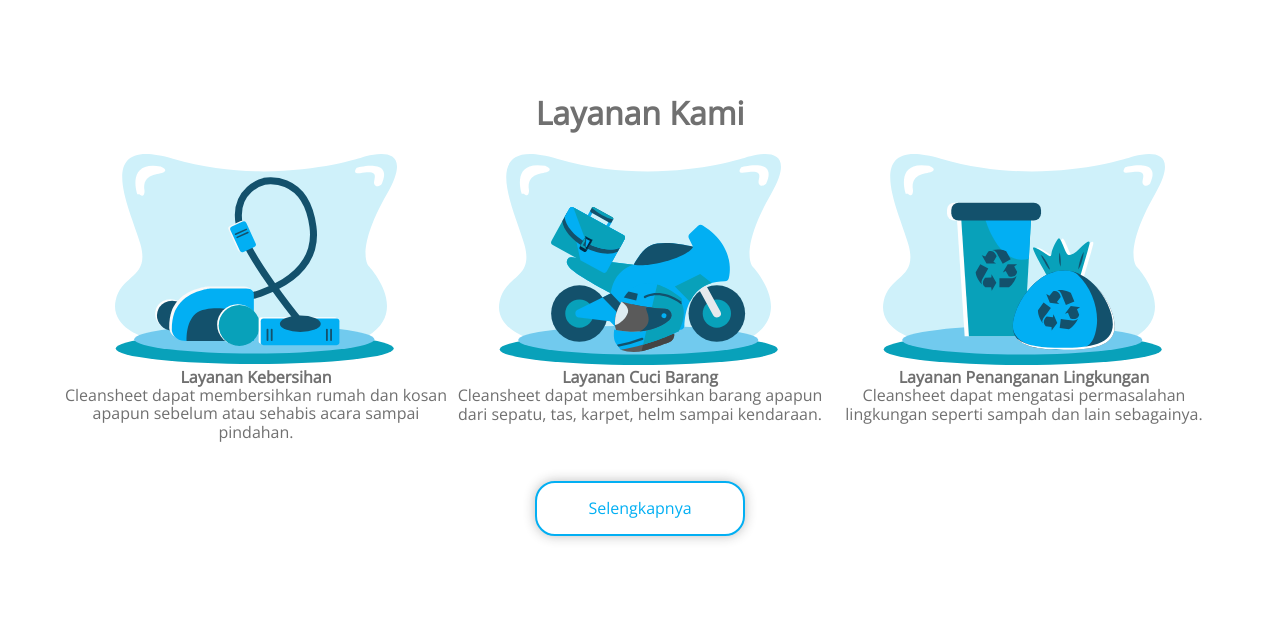
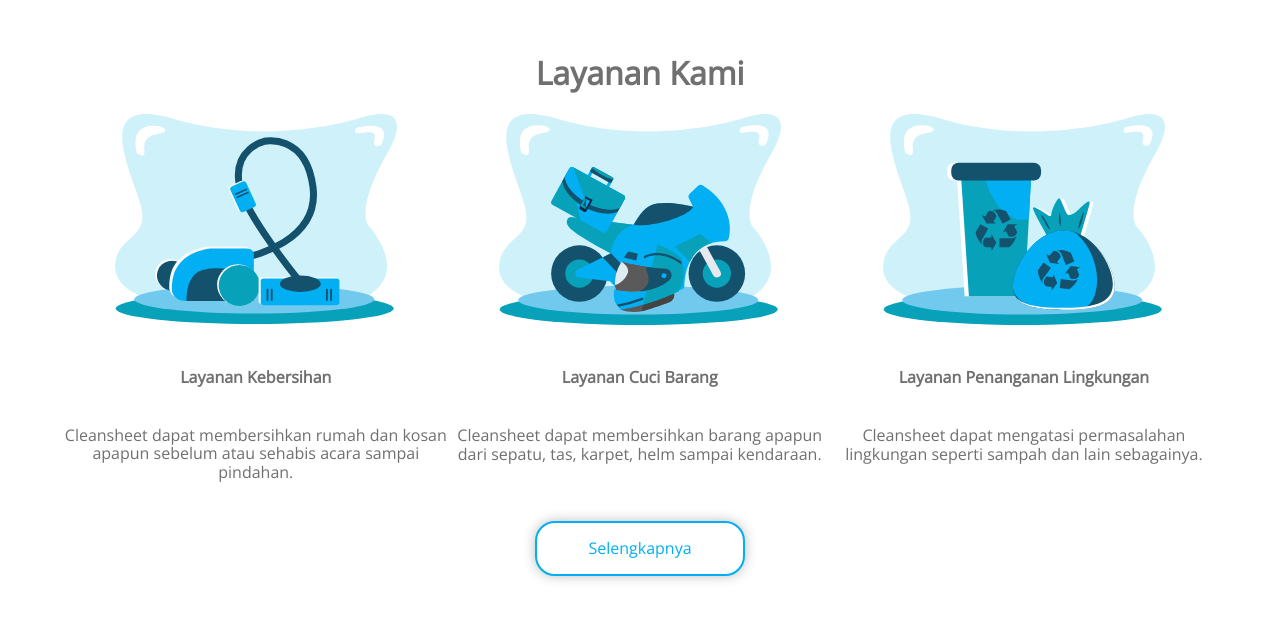
Before and after one commit to pramesywaraj/cleansheet_web, a React (Create React App) app: page / in a window 1280 px wide. Shown: the part 910-1540 px from the top of the page. Built offline with nearby package versions, Linux system fonts and the light colour scheme.

Commit message:
footer not completed

```diff
--- /dev/null
+++ b/src/components/footer/footer.js
@@ -0,0 +1,35 @@
+import React from 'react';
+
+import footerStyle from './footer.module.scss';
+
+
+export default function Footer() {
+    return (
+        <footer className={`${footerStyle.footer}`}>
+            <div className={
+                `${footerStyle.footerContent}
+                ${footerStyle.gridContainer}
+                `
+            }>
+                <div>
+                    <img src={require('../../assets/logo_cs_abu.png')} alt="Logo CleanSheet Abu"/>
+                </div>
+                <div>
+                    <h2>Kontak/Alamat</h2>
+                    <p>Taman Dramaga Permai Jalan Rasamala Blok I.11 No.7 Ciampea, Bogor</p>
+                    <p>085882021749 (Whatsapp)</p>
+                </div>
+                <div>
+                    <h2>Sosial Media</h2>
+                    <p>Instagram : @cleansheet</p>
+                    <p>Line : cleansheet</p>
+                </div>
+                <div>
+                    <h2>Jam Kerja</h2>
+                    <p>Setiap Hari</p>
+                    <p>24 jam</p>
+                </div>
+            </div>
+        </footer>
+    )
+}
--- /dev/null
+++ b/src/components/footer/footer.module.scss
@@ -0,0 +1,27 @@
+@import '../../variable.scss';
+
+.footer {
+    width: 100vw;
+    height: auto;
+
+    margin-left: calc(-50vw + 50%);
+    margin-right: calc(-50vw + 50%);
+
+    background-color: $footer_base_color;
+}
+
+.gridContainer {
+    display: grid;
+    align-content: center;
+    grid-template-columns: auto auto auto auto auto;
+}
+
+.footerContent {
+    padding: 5vh 5vw;
+    text-align: left;
+
+    img {
+        width: 10vw;
+        height: auto;
+    }
+}
--- a/src/pages/landing_page/landingPage.js
+++ b/src/pages/landing_page/landingPage.js
@@ -4,6 +4,7 @@
 import PrimaryButton from '../../components/button/primaryButton';
 import OutlinedButton from '../../components/button/outlinedButton';
 import ProductCard from '../../components/cards/productCard';
+import Footer from '../../components/footer/footer';
 
 import landingPageStyle from './landingPage.module.scss';
 
@@ -76,49 +77,35 @@
 
         >
             <div className={`
-                ${landingPageStyle.serviceSection}
                 ${landingPageStyle.textAlignCenter}
             `}>
                 <h1>Layanan Kami</h1>
                 <div className={`
-                    ${landingPageStyle.servicesContainer}
                     ${landingPageStyle.gridContainer}
                 `}>
-                    <div>
+                    <div className={`${landingPageStyle.serviceDesc}`}>
                         <img
                             alt="Layanan Kebersihan"
                             src={cleaningServices}
                         />
                         <h4>Layanan Kebersihan</h4>
-                        <div className={`
-                            ${landingPageStyle.servicesCaption}
-                        `}>
-                            <p>Cleansheet dapat membersihkan rumah dan kosan apapun sebelum atau sehabis acara sampai pindahan.</p>
-                        </div>
+                        <p>Cleansheet dapat membersihkan rumah dan kosan apapun sebelum atau sehabis acara sampai pindahan.</p>
                     </div>
-                    <div>
+                    <div className={`${landingPageStyle.serviceDesc}`}>
                         <img
                             alt="Layanan Cuci Barang"
                             src={laundryWashing}
                         />
                         <h4>Layanan Cuci Barang</h4>
-                        <div className={`
-                            ${landingPageStyle.servicesCaption}
-                        `}>
-                            <p>Cleansheet dapat membersihkan barang apapun dari sepatu, tas, karpet, helm sampai kendaraan.</p>
-                        </div>
+                        <p>Cleansheet dapat membersihkan barang apapun dari sepatu, tas, karpet, helm sampai kendaraan.</p>
                     </div>
-                    <div>
+                    <div className={`${landingPageStyle.serviceDesc}`}>
                         <img
                             alt="Layanan Penanganan Lingkungan"
                             src={environmentCleaning}
                         />
                         <h4>Layanan Penanganan Lingkungan</h4>
-                        <div className={`
-                            ${landingPageStyle.servicesCaption}
-                        `}>
-                            <p>Cleansheet dapat mengatasi permasalahan lingkungan seperti sampah dan lain sebagainya.</p>
-                        </div>
+                        <p>Cleansheet dapat mengatasi permasalahan lingkungan seperti sampah dan lain sebagainya.</p>
                     </div>
                 </div>
                 <div className={`${landingPageStyle.buttonMargin5}`}>
@@ -258,9 +245,24 @@
     }
 
     return (
-        <section id="joinPartner">
+        <section
+            id="joinPartner"
+            className={`
+                ${landingPageStyle.sectionGap}
+            `}
+        >
             <div className={`${landingPageStyle.joinPartnerContainer}`}>
-                <h1>Gabung Mitra</h1>
+                <div className={`${landingPageStyle.joinPartnerContent}`}>
+                    <h1>Gabung Mitra</h1>
+                    <h3>Untuk Anda yang membutuhkan tenaga kerja kebersihan</h3>
+                    <div className={`${landingPageStyle.buttonMargin5}`}>
+                        <PrimaryButton
+                            type='primary'
+                            clickAction={goToJoinCleansheetPartner}
+                            label="Gabung Sekarang"
+                        />
+                    </div>
+                </div>
             </div>
         </section>
     )
@@ -278,6 +280,7 @@
                 <ClientSection />
                 <JoinCleansheetWorkerSection />
                 <JoinCleansheetPartner />
+                <Footer />
             </main>
         </>
     )
--- a/src/pages/landing_page/landingPage.module.scss
+++ b/src/pages/landing_page/landingPage.module.scss
@@ -12,7 +12,7 @@
 }
 
 .sectionGap {
-    padding: 15vh 0;
+    padding: 10vh 0;
 }
 
 .fullPageHeight {
@@ -52,9 +52,9 @@
 }
 
 // Service Section
-.serviceSection {
-    .servicesCaption {
-        width: 30vw;
+.serviceDesc {
+    h4, p {
+        padding-top: 5vh;
     }
 }
 
@@ -118,7 +118,6 @@
 
 .joinWorkerTextContainer {
     text-align: center;
-    flex-grow: 2;
 
     h1, h3 {
         color: $white;
@@ -127,5 +126,10 @@
 
 // Join Cleansheet Partner
 .joinPartnerContainer {
-    height: 20vh;
+    height: 50vh;
+    display: flex;
+
+    align-items: center;
+    justify-content: center;
+    text-align: center;
 }
--- a/src/variable.scss
+++ b/src/variable.scss
@@ -5,3 +5,6 @@
 
 $primary_button_color: #02AFF3;
 $outlined_button_color: #02AFF3;
+
+// footer color
+$footer_base_color: #DFE9ED;
```
